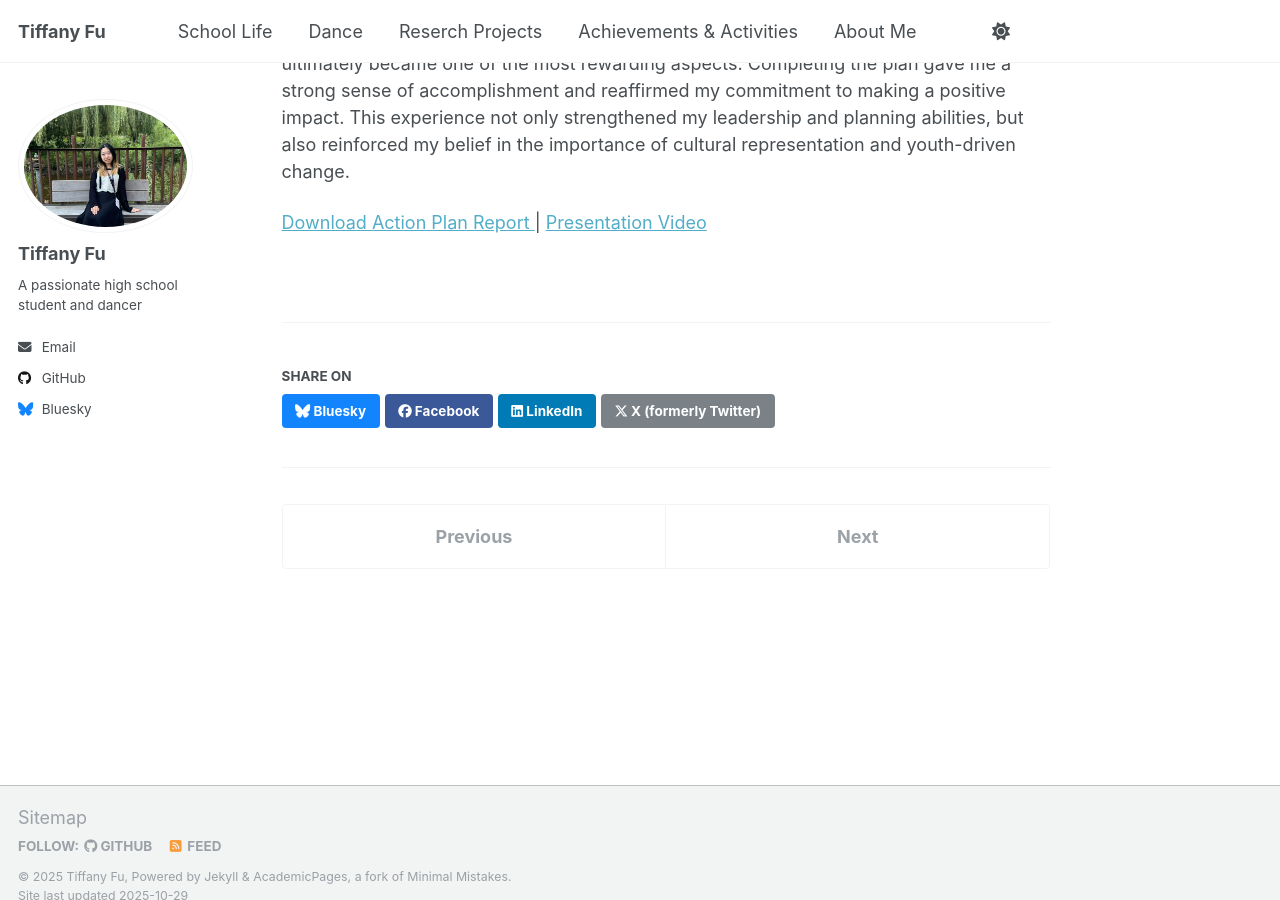
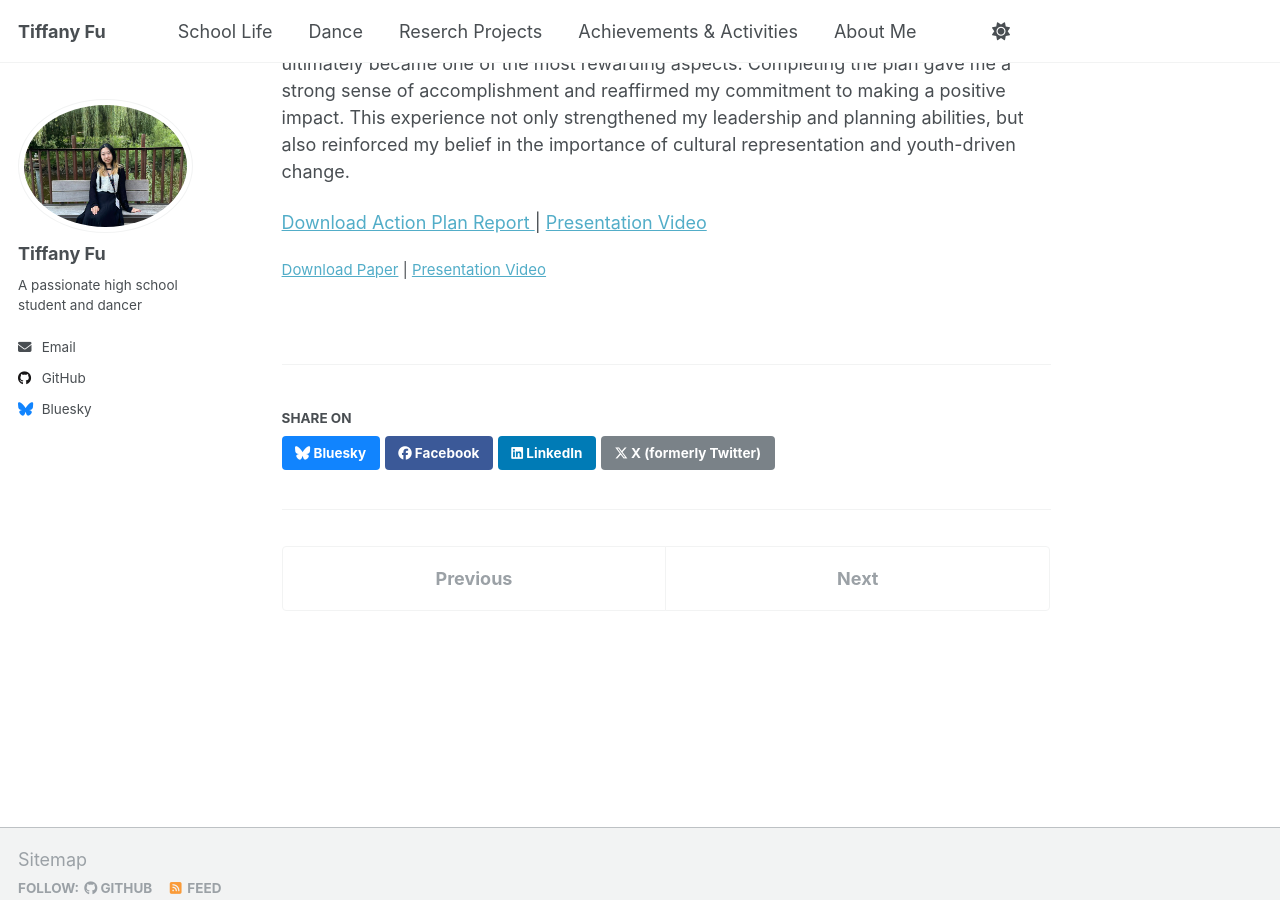
Before and after one commit to TiffanyJTFu/TiffanyFu, a Jekyll site: the page built from _teaching/02-SocialScienceResearchProject-1.md, in a window 1280 px wide and 900 px high, scrolled down 2975 px. Built offline with Jekyll 4.4.1, drawn with Linux system fonts in a browser that asks for light colours; a script that is not in the unit is left out; part of the change alters nothing that is shown.

Commit message:
Update 02-SocialScienceResearchProject-1.md

```diff
--- a/_teaching/02-SocialScienceResearchProject-1.md
+++ b/_teaching/02-SocialScienceResearchProject-1.md
@@ -3,6 +3,8 @@ title: "Brown University Pre-college leadership program - Social change and lead
 collection: teaching
 type: ""
 permalink: /teaching/SocialScienceResearchProject-1
+slidesurl: 'https://tiffanyjtfu.github.io/TiffanyFu/files/Action plan Presentation.mp4'
+paperurl: 'https://tiffanyjtfu.github.io/TiffanyFu/files/Step 8B_ Action plan Final Report - Tiffany Fu.pdf'
 ---
 
 [Download Action Plan Report](https://tiffanyjtfu.github.io/TiffanyFu/files/Step%208B_%20Action%20plan%20Final%20Report%20-%20Tiffany%20Fu.pdf) | [Presentation Video](https://tiffanyjtfu.github.io/TiffanyFu/files/Action%20plan%20Presentation.mp4)
```
